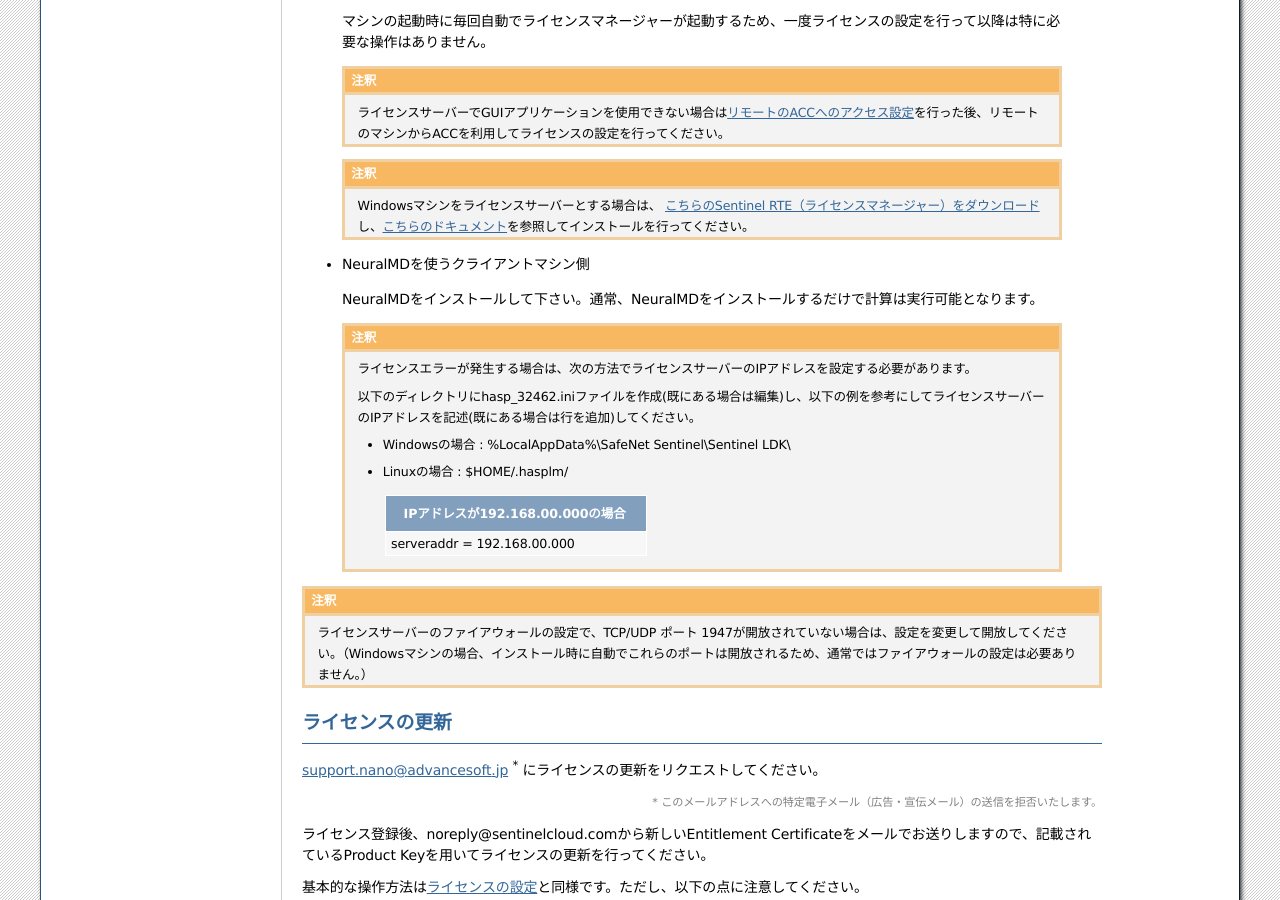
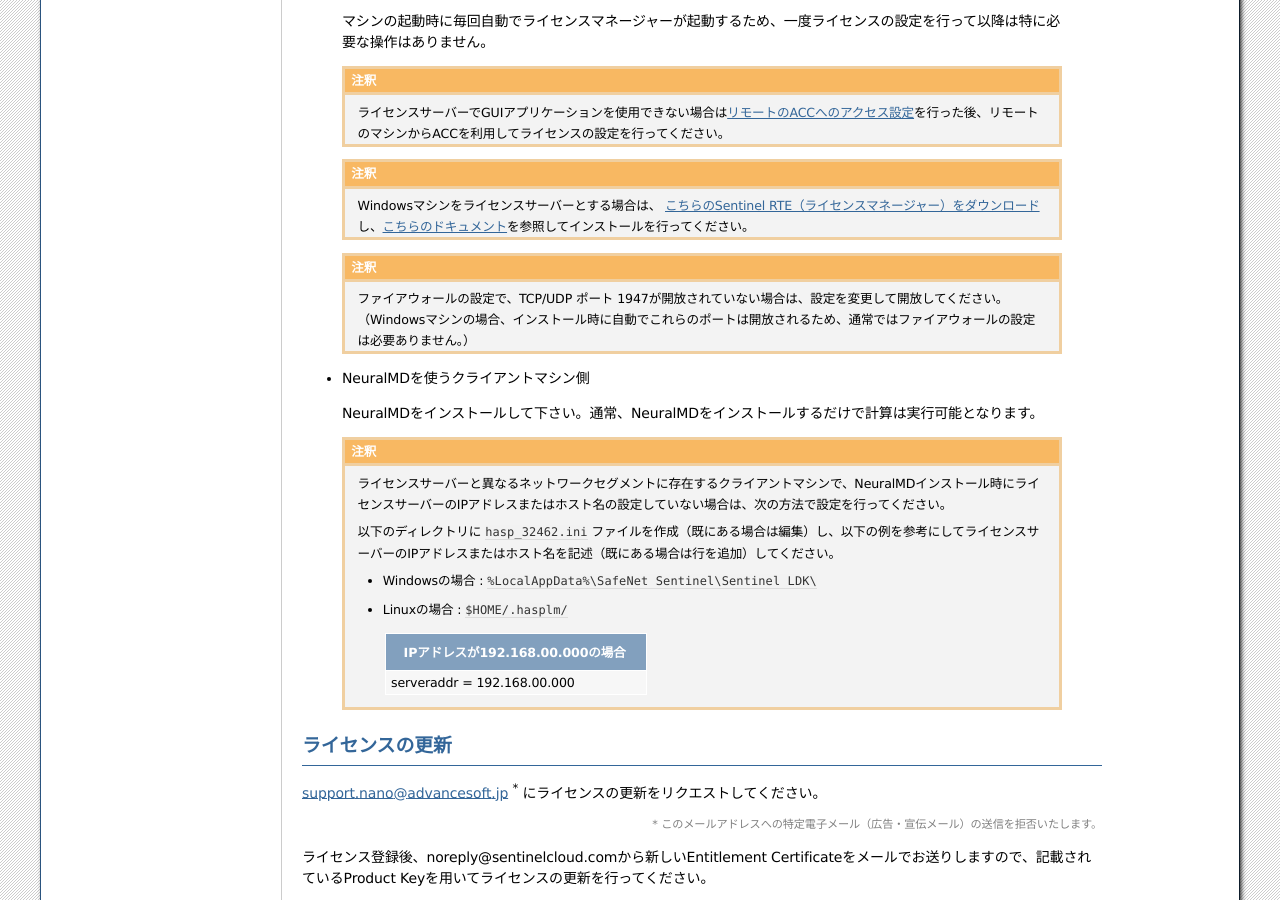
Before and after one commit to advancesoftcorp/neuralmd-doc, a Sphinx documentation site: the page built from docs/source/install/license.rst, in a window 1280 px wide and 900 px high, scrolled down 5661 px. Built offline with Sphinx 7.4.7, drawn with Linux system fonts in a browser that asks for light colours; formulas are drawn with MathJax 3.

Commit message:
fix floating

```diff
--- a/docs/source/install/license.rst
+++ b/docs/source/install/license.rst
@@ -185,18 +185,23 @@
 
       Windowsマシンをライセンスサーバーとする場合は、 `こちらのSentinel RTE（ライセンスマネージャー）をダウンロード <https://apps.advancesoft.jp/sentinel/Sentinel-LDK-RTE-for-AdvanceSoft-v10.13.1_Windows.exe>`_\ し、\ `こちらのドキュメント <https://apps.advancesoft.jp/sentinel/doc/index.html>`_\ を参照してインストールを行ってください。
 
+ .. note::
+
+       ファイアウォールの設定で、TCP/UDP ポート 1947が開放されていない場合は、設定を変更して開放してください。（Windowsマシンの場合、インストール時に自動でこれらのポートは開放されるため、通常ではファイアウォールの設定は必要ありません。）
+
 - NeuralMDを使うクライアントマシン側
 
  NeuralMDをインストールして下さい。通常、NeuralMDをインストールするだけで計算は実行可能となります。
 
  .. note::
-      ライセンスエラーが発生する場合は、次の方法でライセンスサーバーのIPアドレスを設定する必要があります。
 
-      以下のディレクトリにhasp_32462.iniファイルを作成(既にある場合は編集)し、以下の例を参考にしてライセンスサーバーのIPアドレスを記述(既にある場合は行を追加)してください。
+      ライセンスサーバーと異なるネットワークセグメントに存在するクライアントマシンで、NeuralMDインストール時にライセンスサーバーのIPアドレスまたはホスト名の設定していない場合は、次の方法で設定を行ってください。
 
-      - Windowsの場合 : %LocalAppData%\\SafeNet Sentinel\\Sentinel LDK\\
+      以下のディレクトリに :file:`hasp_32462.ini` ファイルを作成（既にある場合は編集）し、以下の例を参考にしてライセンスサーバーのIPアドレスまたはホスト名を記述（既にある場合は行を追加）してください。
 
-      - Linuxの場合 : $HOME/.hasplm/
+      - Windowsの場合 : :file:`%LocalAppData%\\SafeNet Sentinel\\Sentinel LDK\\`
+
+      - Linuxの場合 : :file:`$HOME/.hasplm/`
 
        .. table::
 
@@ -206,9 +211,6 @@
              || serveraddr = 192.168.00.000                                                              |
              +-------------------------------------------------------------------------------------------+
 
-.. note::
-
-  ライセンスサーバーのファイアウォールの設定で、TCP/UDP ポート 1947が開放されていない場合は、設定を変更して開放してください。（Windowsマシンの場合、インストール時に自動でこれらのポートは開放されるため、通常ではファイアウォールの設定は必要ありません。）
 
 .. _licenseupdate:
 
```
